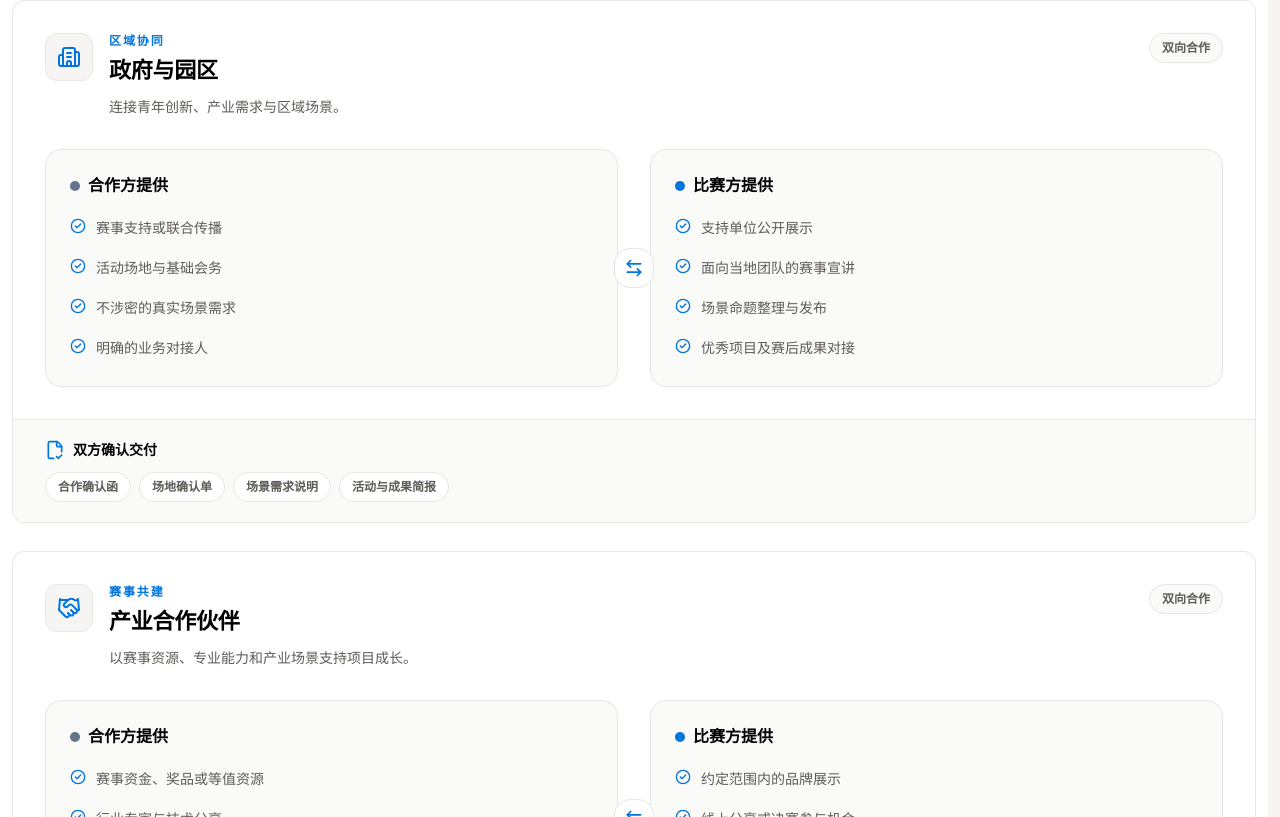
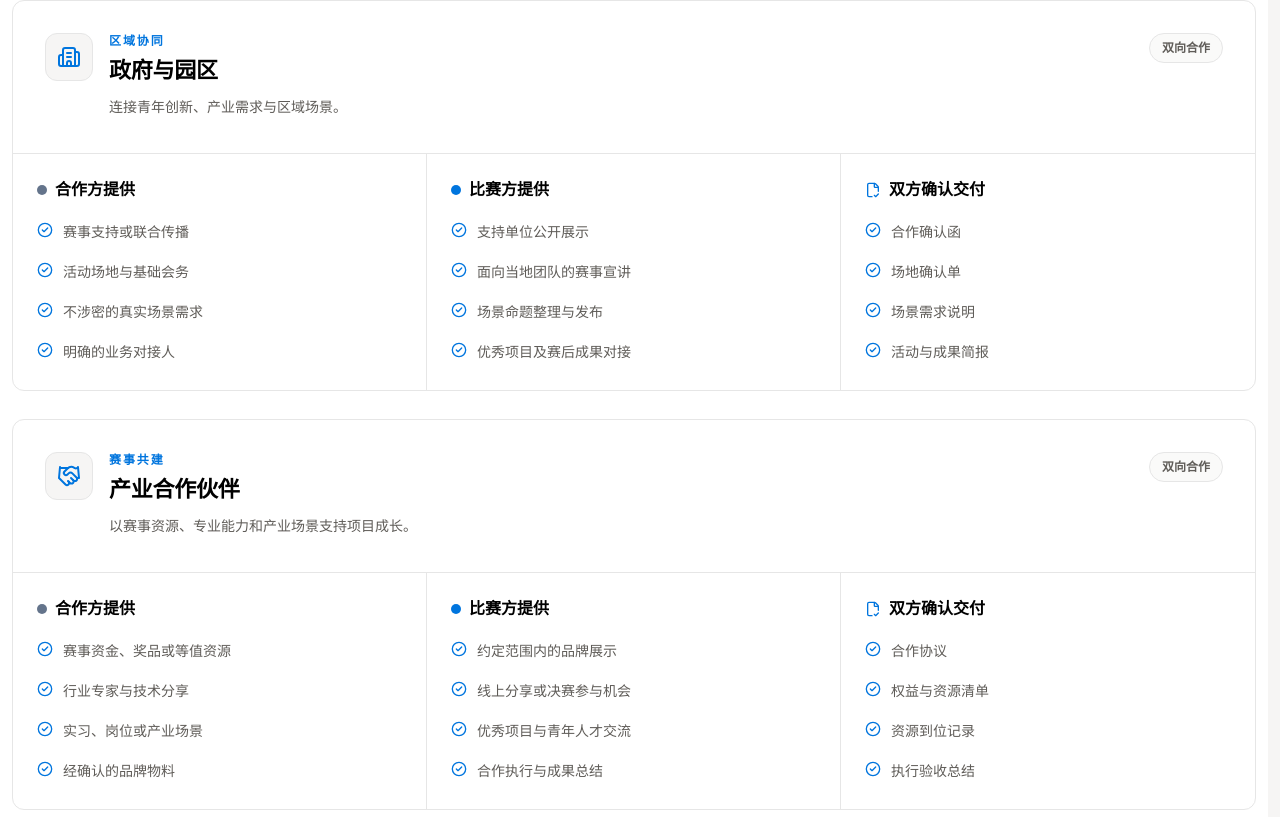
Before and after one commit to Elexvx/AIADC-WEB, a Next.js app: page /cooperation in a window 1280 px wide. Shown: the part 803-1620 px from the top of the page. Built offline with nearby package versions, Linux system fonts and the light colour scheme; no server answers; a web font is replaced by a local one.

Commit message:
Simplify cooperation cards

```diff
--- a/src/app/cooperation/page.tsx
+++ b/src/app/cooperation/page.tsx
@@ -1,6 +1,5 @@
 import type { Metadata } from 'next';
 import {
-  ArrowLeftRight,
   ArrowRight,
   Building2,
   CheckCircle2,
@@ -101,11 +100,15 @@ const complianceItems = [
   },
 ] as const;
 
-function ExchangeList({ title, items, tone }: { title: string; items: readonly string[]; tone: 'partner' | 'competition' }) {
+function CooperationColumn({ title, items, tone }: { title: string; items: readonly string[]; tone: 'partner' | 'competition' | 'delivery' }) {
   return (
-    <div className="rounded-xl border border-[#e7e5e4] bg-[#fafaf9] p-5 sm:p-6">
+    <section className="p-5 sm:p-6">
       <div className="flex items-center gap-2">
-        <span className={`h-2.5 w-2.5 rounded-full ${tone === 'partner' ? 'bg-[#64748b]' : 'bg-[#0075de]'}`} aria-hidden="true" />
+        {tone === 'delivery' ? (
+          <FileCheck2 aria-hidden="true" className="h-4 w-4 text-[#0075de]" />
+        ) : (
+          <span className={`h-2.5 w-2.5 rounded-full ${tone === 'partner' ? 'bg-[#64748b]' : 'bg-[#0075de]'}`} aria-hidden="true" />
+        )}
         <h3 className="text-base font-bold text-[#18253f]">{title}</h3>
       </div>
       <ul className="mt-4 grid gap-3">
@@ -116,7 +119,7 @@ function ExchangeList({ title, items, tone }: { title: string; items: readonly s
           </li>
         ))}
       </ul>
-    </div>
+    </section>
   );
 }
 
@@ -142,27 +145,12 @@ function PartnershipExchangeCard({ item }: { item: PartnershipItem }) {
           </span>
         </div>
 
-        <div className="relative mt-7 grid gap-4 lg:grid-cols-2 lg:gap-8">
-          <ExchangeList title="合作方提供" items={item.partnerProvides} tone="partner" />
-          <div className="absolute left-1/2 top-1/2 z-10 hidden h-10 w-10 -translate-x-1/2 -translate-y-1/2 place-items-center rounded-xl border border-[#e7e5e4] bg-white text-[#0075de] lg:grid">
-            <ArrowLeftRight aria-hidden="true" className="h-5 w-5" />
-          </div>
-          <ExchangeList title="比赛方提供" items={item.partnerReceives} tone="competition" />
-        </div>
       </div>
 
-      <div className="border-t border-[#e7e5e4] bg-[#fafaf9] px-6 py-5 sm:px-8">
-        <div className="flex items-center gap-2 text-sm font-bold text-[#18253f]">
-          <FileCheck2 aria-hidden="true" className="h-5 w-5 text-[#0075de]" />
-          双方确认交付
-        </div>
-        <ul className="mt-3 flex flex-wrap gap-2" aria-label={`${item.title}交付物`}>
-          {item.deliverables.map((deliverable) => (
-            <li key={deliverable} className="rounded-full border border-[#e7e5e4] bg-white px-3 py-1.5 text-xs font-semibold text-[#615d59]">
-              {deliverable}
-            </li>
-          ))}
-        </ul>
+      <div className="grid divide-y divide-[#e7e5e4] border-t border-[#e7e5e4] md:grid-cols-3 md:divide-x md:divide-y-0">
+        <CooperationColumn title="合作方提供" items={item.partnerProvides} tone="partner" />
+        <CooperationColumn title="比赛方提供" items={item.partnerReceives} tone="competition" />
+        <CooperationColumn title="双方确认交付" items={item.deliverables} tone="delivery" />
       </div>
     </article>
   );
```
